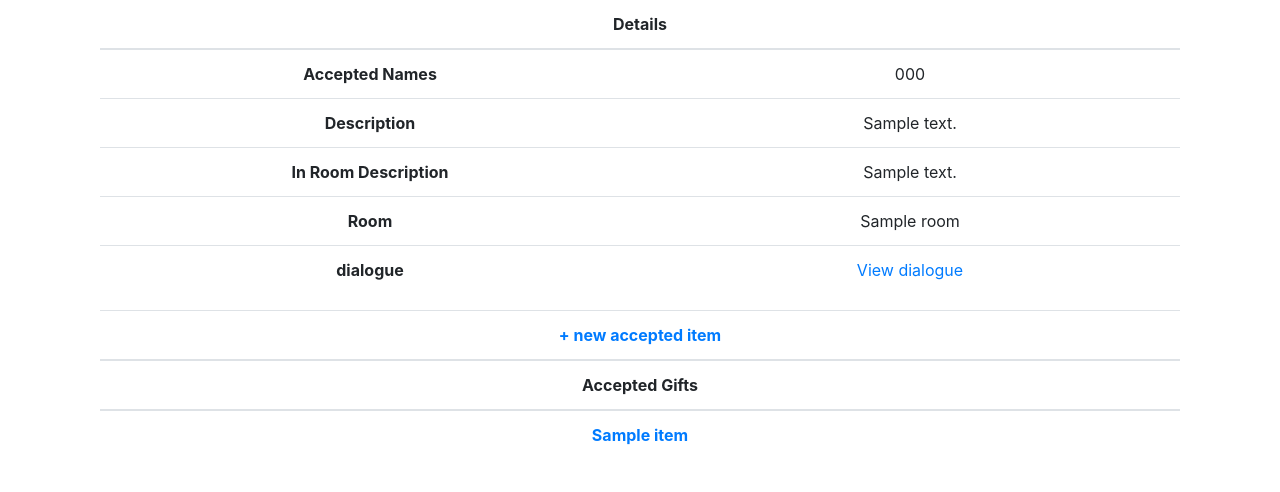
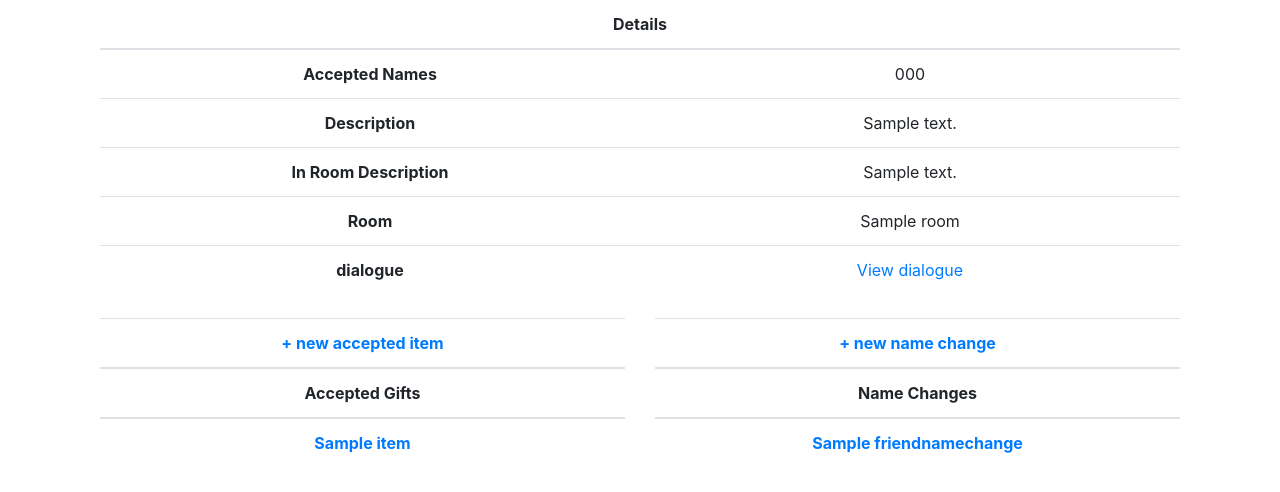
Before and after one commit to japhster/TBAC, a Django app: page /npc/friend/detail/1 in a window 1280 px wide. Shown: the part 176-668 px from the top of the page. Run offline with Django 4.2, Linux system fonts and the light colour scheme; a user stored in the database is signed in; tables that the repository leaves empty hold one stand-in row (values such as "Sample post"); lists and menus that the app fills with data are empty; parts of the project's set-up code (start-up, migrations or seed data) failed here and were passed over; some libraries are stand-ins or nearby versions.

Commit message:
added ability to add name changes to friend on dialogue option being displayed

```diff
--- a/npc/models.py
+++ b/npc/models.py
@@ -116,6 +116,36 @@ class FriendGift(models.Model):
     objects = mixins.SessionManager()
 
 
+class FriendNameChange(models.Model):
+    game = models.ForeignKey(
+        "game.Game", related_name="friend_name_changes", on_delete=models.CASCADE
+    )
+    friend = models.ForeignKey("Friend", related_name="name_changes", on_delete=models.CASCADE)
+    dialogue_option = models.OneToOneField(
+        "FriendDialogueOption",
+        related_name="name_change",
+        on_delete=models.CASCADE,
+        null=True,
+    )
+
+    new_name = models.CharField(max_length=250)
+    new_accepted_names = models.CharField(max_length=1000)
+    new_description = models.CharField(max_length=1000)
+    new_in_room_description = models.CharField(max_length=1000)
+
+    # session tracking
+    session = models.ForeignKey(
+        "game.Session",
+        related_name="friend_name_changes",
+        on_delete=models.CASCADE,
+        null=True,
+        blank=True,
+    )
+    already_changed = models.BooleanField(default=False)
+
+    objects = mixins.SessionManager()
+
+
 class FriendAcceptsItem(models.Model):
     game = models.ForeignKey(
         "game.Game", related_name="friend_items_accepted", on_delete=models.CASCADE
@@ -190,5 +220,17 @@ class FriendDialogueOption(models.Model):
         )
         self.gifts.update(already_gifted=True)
 
+    def activate_name_change(self):
+        name_change = getattr(self, "name_change", None)
+        if name_change is None:
+            return
+
+        for field in ["name", "accepted_names", "description", "in_room_description"]:
+            new_value = getattr(name_change, f"new_{field}")
+            if new_value:
+                setattr(self.friend, field, new_value)
+
+            self.friend.save()
+
     def __str__(self):
         return self.text
--- a/npc/templates/npc/friend.html
+++ b/npc/templates/npc/friend.html
@@ -29,6 +29,9 @@
     </tr>
   </table>
 
+
+  <div class="row mt-4">
+    <div class="col-sm-6">
       <table class="table">
         <thead>
           <tr><th><a href="{% url 'npc:add_accepted_item' friend.pk %}">+ new accepted item</a></th></tr>
@@ -49,4 +52,27 @@
       </table>
     </div>
 
+    <div class="col-sm-6">
+      <table class="table">
+        <thead>
+          <tr><th><a href="{% url 'npc:add_name_change' friend.pk %}">+ new name change</a></th></tr>
+          <tr><th>Name Changes</th></tr>
+        </thead>
+        <tbody>
+          {% for name_change in friend.name_changes.all %}
+            <tr>
+              <th>
+                <a href="{% url 'npc:edit_name_change' name_change.pk %}">{{ name_change.new_name }}</a>
+              </th>
+            </tr>
+          {% empty %}
+            <tr>
+              <th>No name changes can happen with this friend</th>
+          {% endfor %}
+        </tbody>
+      </table>
+    </div>
+  </div>
+</div>
+
 {% endblock %}
--- a/npc/urls.py
+++ b/npc/urls.py
@@ -19,6 +19,16 @@ urlpatterns = [
         "friend/accepted_items/edit/<int:accepted_item_pk>/",
         views.edit_accepted_item,
         name="edit_accepted_item",
+    ),
+    path(
+        "friend/name_change/new/<int:friend_pk>/",
+        views.add_name_change_to_friend,
+        name="add_name_change",
+    ),
+    path(
+        "friend/name_change/edit/<int:name_change_pk>/",
+        views.edit_name_change_for_friend,
+        name="edit_name_change",
     ),
     # enemy urls
     path("enemy/detail/<int:enemy_pk>", views.enemy_detail, name="enemy"),
--- a/npc/views.py
+++ b/npc/views.py
@@ -133,6 +133,69 @@ def add_gift_to_dialogue(request, dialogue_pk):
         )
 
     return _dialogue_redirect(dialogue_pk)
+
+
+@login_required
+def add_name_change_to_friend(request, friend_pk):
+    friend = get_object_or_404(
+        models.Friend.objects.all(), pk=friend_pk, game__created_by=request.user
+    )
+
+    form = forms.FriendNameChangeForm(request.POST or None, friend_pk=friend.pk)
+
+    if request.method == "POST" and form.is_valid():
+        models.FriendNameChange.objects.create(
+            game=friend.game,
+            friend=friend,
+            dialogue_option=form.cleaned_data["dialogue_option"],
+            new_name = form.cleaned_data["new_name"],
+            new_accepted_names = form.cleaned_data["new_accepted_names"],
+            new_description = form.cleaned_data["new_description"],
+            new_in_room_description = form.cleaned_data["new_in_room_description"],
+        )
+        return _friend_redirect(friend_pk)
+
+    return render(
+        request,
+        "npc/friend_name_change_form.html",
+        context={"friend": friend, "form": form},
+    )
+
+@login_required
+def edit_name_change_for_friend(request, name_change_pk):
+    name_change = get_object_or_404(
+        models.FriendNameChange.objects.all(),
+        pk=name_change_pk,
+        game__created_by=request.user,
+    )
+
+    form = forms.FriendNameChangeForm(
+        request.POST or None,
+        friend_pk=name_change.friend.pk,
+        initial={
+            "dialogue_option": name_change.dialogue_option.pk,
+            "new_name": name_change.new_name,
+            "new_accepted_names": name_change.new_accepted_names,
+            "new_description": name_change.new_description,
+            "new_in_room_description": name_change.new_in_room_description,
+        },
+    )
+
+    if request.method == "POST" and form.is_valid():
+        name_change.dialogue_option=form.cleaned_data["dialogue_option"]
+        name_change.new_name = form.cleaned_data["new_name"]
+        name_change.new_accepted_names = form.cleaned_data["new_accepted_names"]
+        name_change.new_description = form.cleaned_data["new_description"]
+        name_change.new_in_room_description = form.cleaned_data["new_in_room_description"]
+        name_change.save()
+
+        return _friend_redirect(name_change.friend_id)
+
+    return render(
+        request,
+        "npc/friend_name_change_form.html",
+        context={"friend": name_change.friend, "form": form},
+    )
 
 
 @login_required
```
Also changed, not shown: game/views/session.py (+8 -0 lines), npc/forms.py (+29 -0 lines), npc/templates/npc/friend_name_change_form.html (added, +45 -0 lines), npc/migrations/0021_friendnamechange.py (added). Lines whose indentation alone changed are shown as unchanged.
